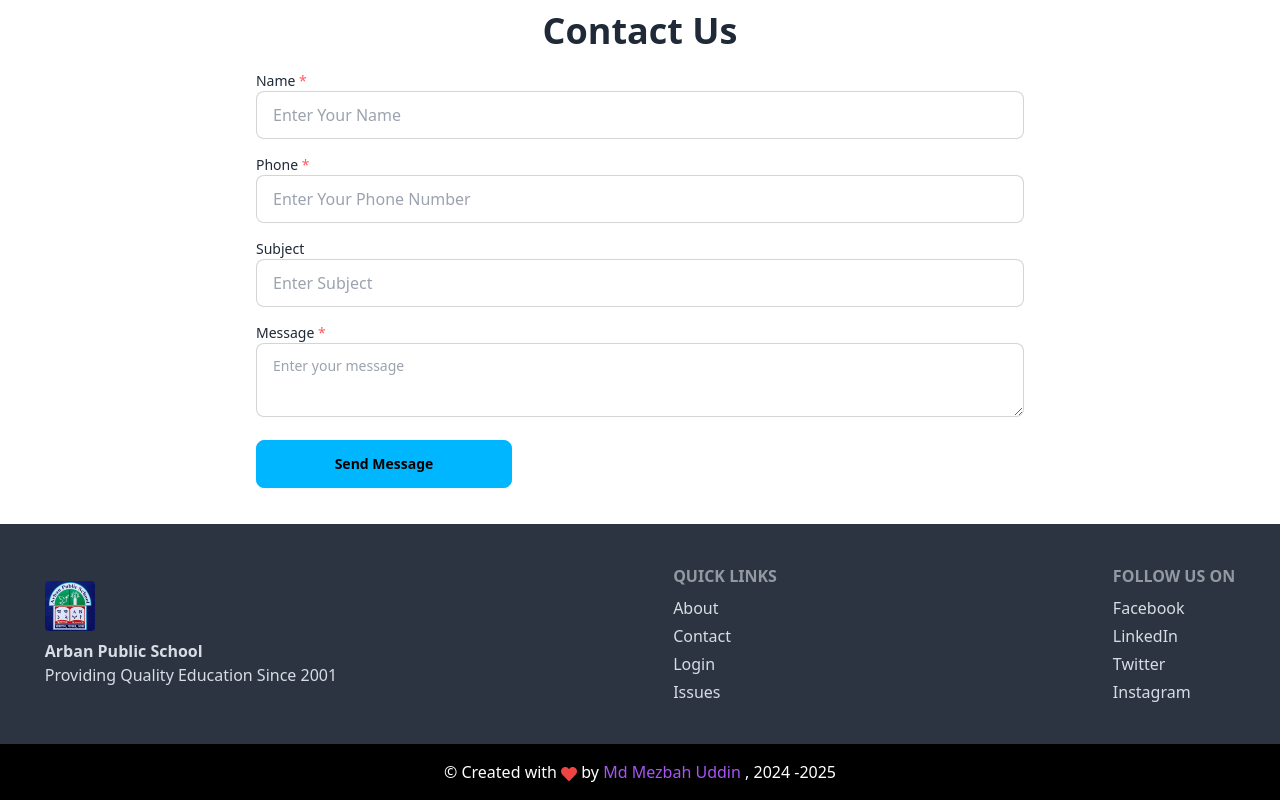
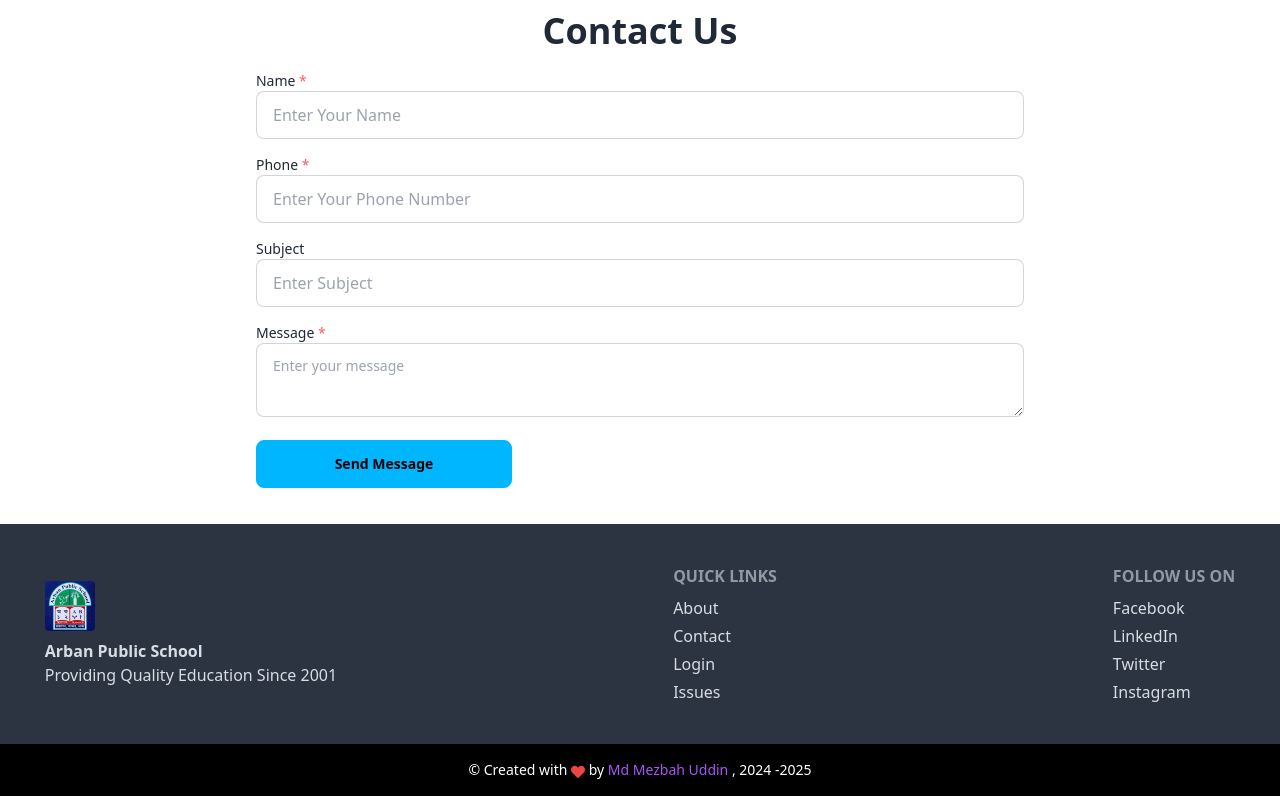
Before and after one commit to misbahulhoq/arbanpublicschool, a Next.js app: page / in a window 1280 px wide. Shown: the part 2455-3255 px from the top of the page. Built offline with nearby package versions, Linux system fonts and the light colour scheme; no server answers.

Commit message:
some ui adjustment

```diff
--- a/src/components/shared/Footer.tsx
+++ b/src/components/shared/Footer.tsx
@@ -134,7 +134,7 @@ const Footer = () => {
           </div>
         </div> */}
       </div>
-      <div className="copywright bg-black px-2 py-4 text-center text-white">
+      <div className="copywright bg-black px-2 py-4 text-center text-sm text-white">
         &copy; Created with <FaHeart className="inline-block text-red-500" /> by{" "}
         <a
           href="https://misbahulhoq.vercel.app/"
--- a/src/components/shared/Header.tsx
+++ b/src/components/shared/Header.tsx
@@ -198,7 +198,7 @@ const Header = () => {
               }}
               ref={imageRef}
             >
-              <FaUser className="select-none text-2xl" />
+              <FaUser className="select-none" size={24} />
             </button>
 
             {/* <Image
```
